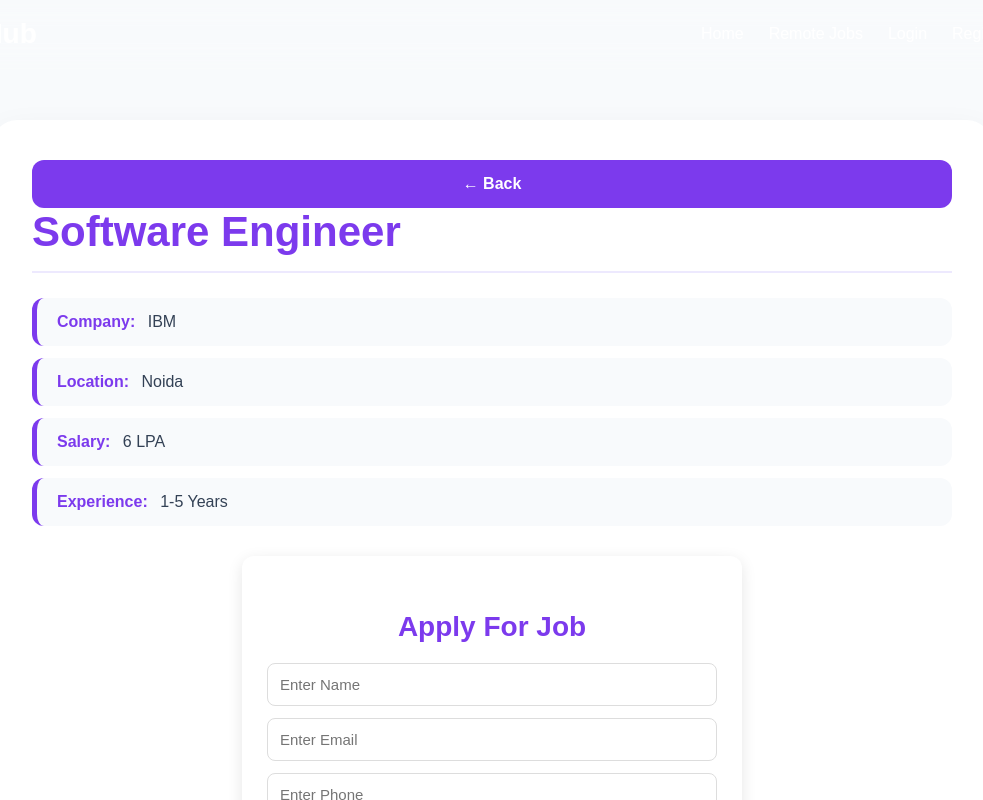
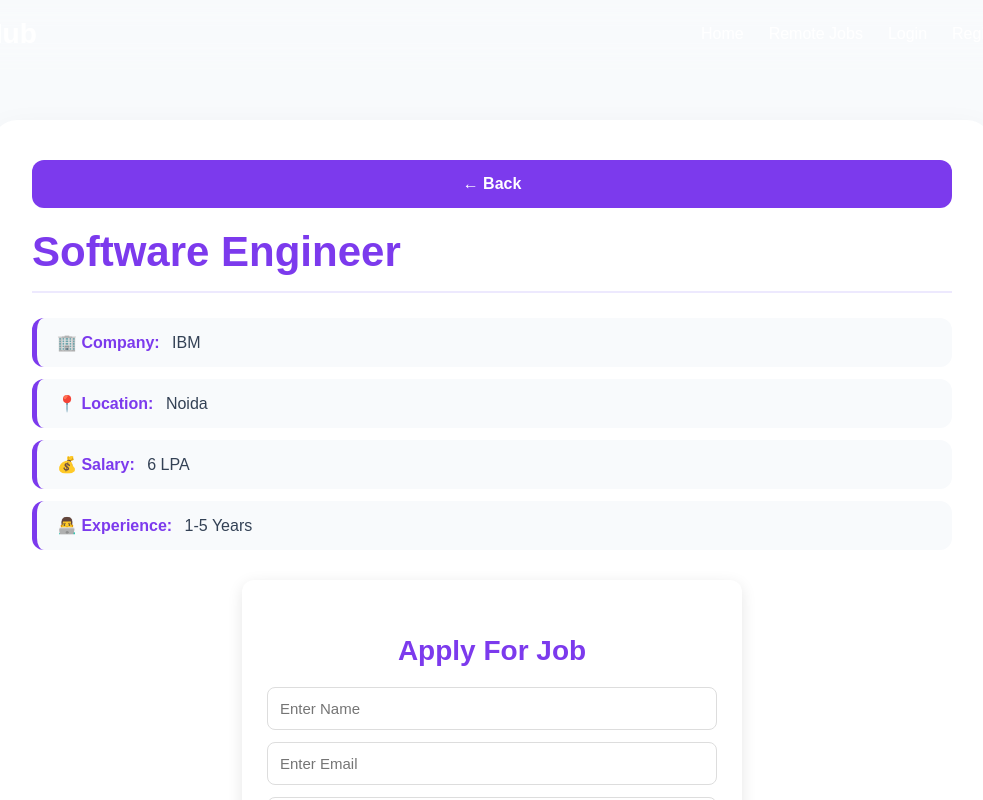
Before and after one commit to manoharanmaris27052005-dev/TalentHub-React, a React (Vite) app: page /job/1 in a window 1280 px wide. Shown: the top 800 px of the page, without its empty margins (148-1131 px from the left). Built offline with nearby package versions, Linux system fonts and the light colour scheme; sample sign-in values are in the browser's storage.

Commit message:
Added back button to JobDetails

```diff
--- a/src/App.css
+++ b/src/App.css
@@ -299,3 +299,41 @@ button:hover {
 .back-btn:hover {
   opacity: 0.9;
 }
+.details-container {
+  max-width: 900px;
+  margin: 40px auto;
+  padding: 20px;
+}
+
+.back-btn {
+  background: #2563eb;
+  color: white;
+  border: none;
+  padding: 10px 18px;
+  border-radius: 8px;
+  cursor: pointer;
+  margin-bottom: 20px;
+  font-weight: 600;
+}
+
+.back-btn:hover {
+  opacity: 0.9;
+}
+
+.job-details-card {
+  background: white;
+  padding: 25px;
+  border-radius: 15px;
+  box-shadow: 0 4px 15px rgba(0,0,0,0.1);
+  margin-bottom: 25px;
+}
+
+.job-details-card h1 {
+  margin-bottom: 20px;
+  color: #2563eb;
+}
+
+.job-info p {
+  margin: 12px 0;
+  font-size: 17px;
+}
--- a/src/pages/JobDetails.jsx
+++ b/src/pages/JobDetails.jsx
@@ -19,14 +19,13 @@ function JobDetails() {
       <div className="details-container">
 
         <button
+          className="back-btn"
           onClick={() => navigate(-1)}
         >
           ← Back
         </button>
 
-        <h2>
-          Job Not Found
-        </h2>
+        <h2>Job Not Found</h2>
 
       </div>
 
@@ -39,30 +38,37 @@ function JobDetails() {
     <div className="details-container">
 
       <button
+        className="back-btn"
         onClick={() => navigate(-1)}
       >
         ← Back
       </button>
 
-      <h1>
-        {job.title}
-      </h1>
+      <div className="job-details-card">
+
+        <h1>{job.title}</h1>
+
+        <div className="job-info">
 
           <p>
-        <strong>Company:</strong> {job.company}
+            🏢 <strong>Company:</strong> {job.company}
           </p>
 
           <p>
-        <strong>Location:</strong> {job.location}
+            📍 <strong>Location:</strong> {job.location}
           </p>
 
           <p>
-        <strong>Salary:</strong> {job.salary}
+            💰 <strong>Salary:</strong> {job.salary}
           </p>
 
           <p>
-        <strong>Experience:</strong> {job.experience}
+            👨‍💻 <strong>Experience:</strong> {job.experience}
           </p>
+
+        </div>
+
+      </div>
 
       <ApplyForm />
 
```
Lines whose indentation alone changed are shown as unchanged.
